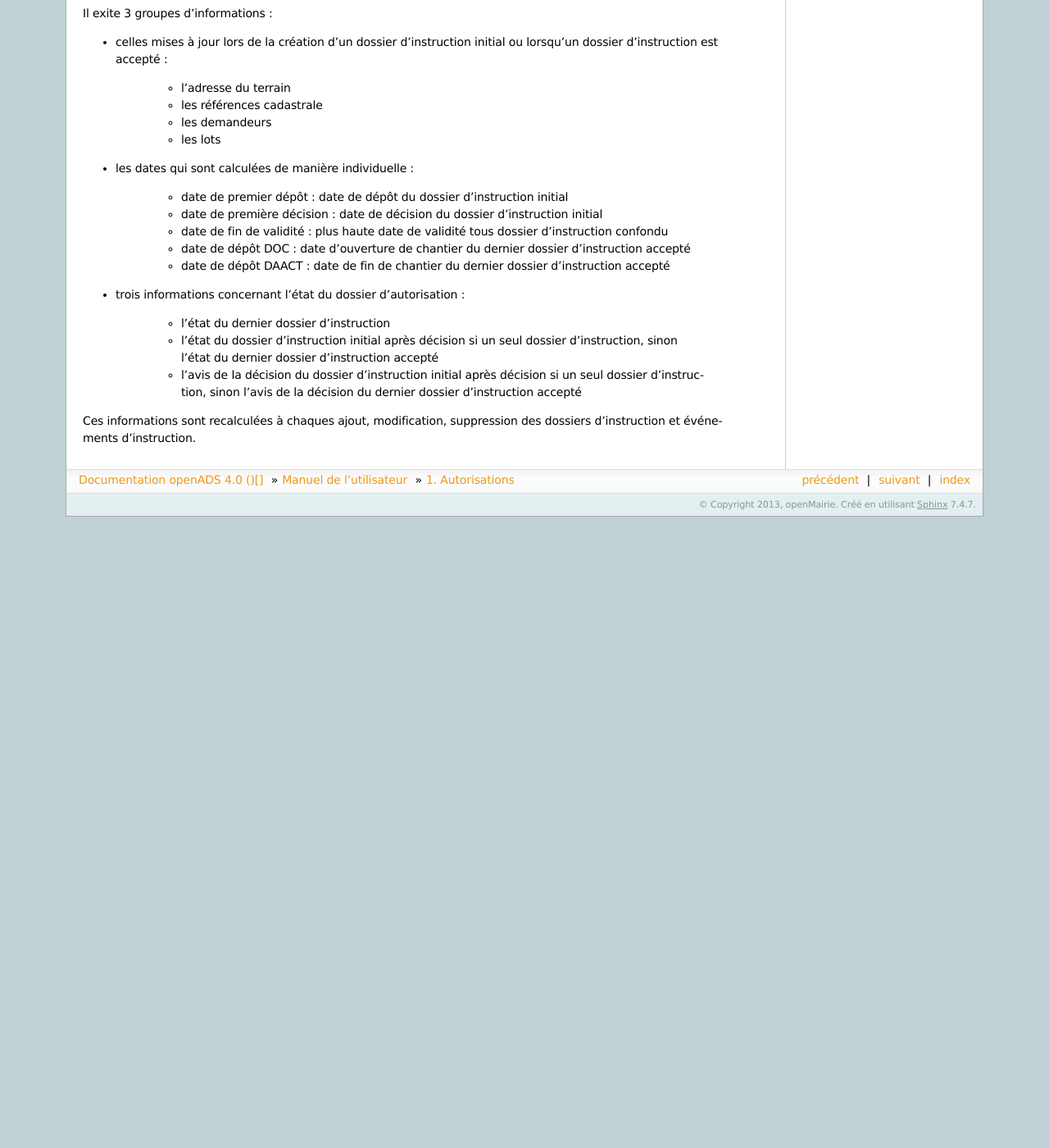
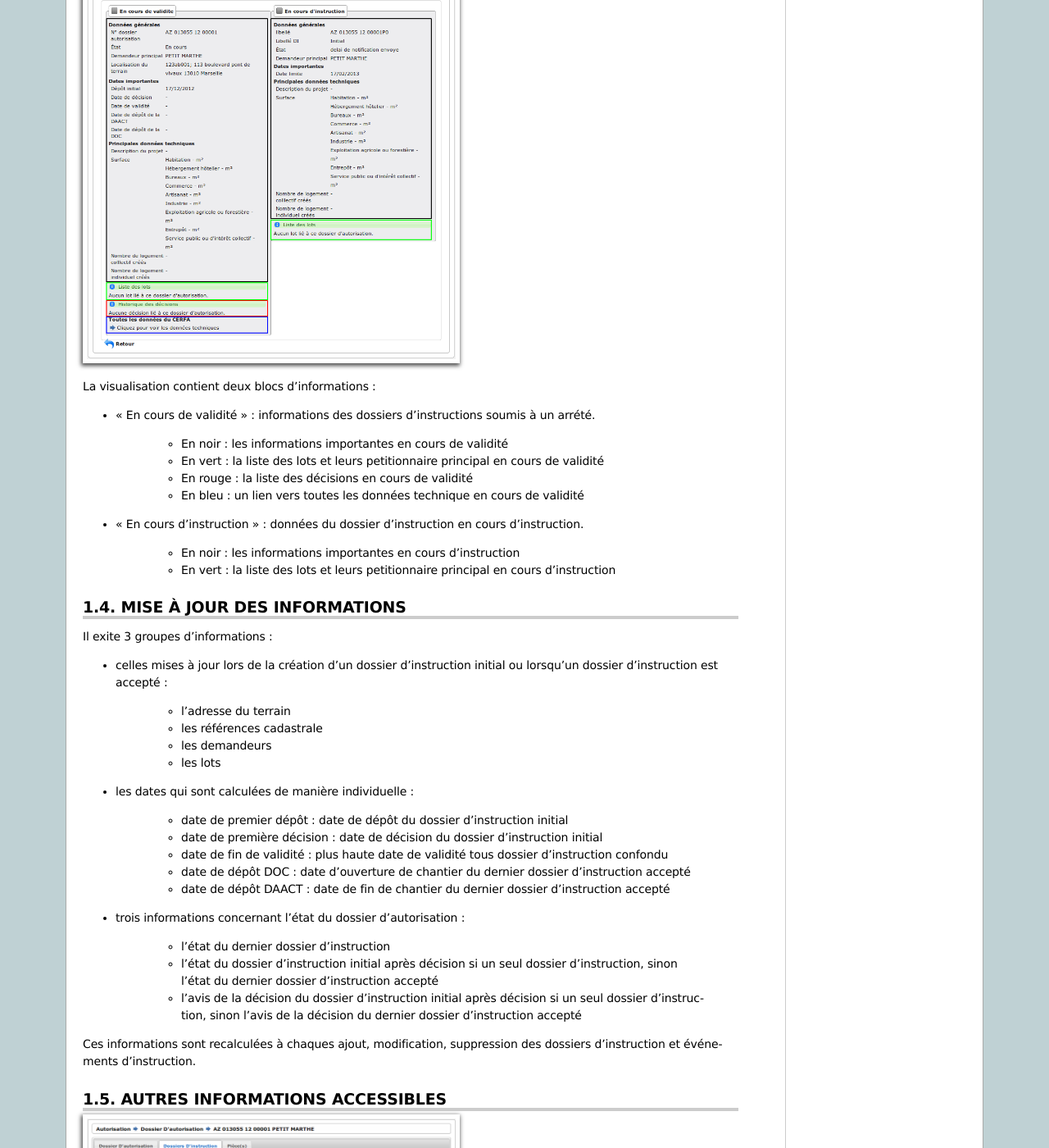
Before and after one commit to mpavaux/openads-documentation, a Sphinx documentation site: the page built from source/manuel_utilisateur/autorisations.rst, in a window 1280 px wide and 1400 px high, scrolled down 694 px. Shown: the whole window at 82% size. Built offline with Sphinx 7.4.7, drawn with Linux system fonts in a browser that asks for light colours; before the commit the page ends 1324 px from its top, so only the background shows below that; some of the changed text lies outside the part shown.

Commit message:
Modifcation de la partie concernant les dossiers d'autorisation.

```diff
--- a/source/manuel_utilisateur/autorisations.rst
+++ b/source/manuel_utilisateur/autorisations.rst
@@ -3,6 +3,12 @@
 #############
 Autorisations
 #############
+
+Introduction
+============
+
+Le dossier d'autorisation contient l'ensemble des informations en cours de
+validité des dossiers d'instruction qui lui sont liés.
 
 Liste des dossiers d'autorisation
 =================================
@@ -36,12 +42,22 @@
 Visualisation des dossiers d'autorisation
 =========================================
 
-XXX capture du dossier d'autorisation
+.. image:: ../manuel_utilisateur/autorisation_visualisation.png
 
 La visualisation contient deux blocs d'informations :
 
 - "En cours de validité" : informations des dossiers d'instructions soumis à un arrété.
+
+    * En noir : les informations importantes en cours de validité
+    * En vert : la liste des lots et leurs petitionnaire principal en cours de validité
+    * En rouge : la liste des décisions en cours de validité
+    * En bleu : un lien vers toutes les données technique en cours de validité
+
 - "En cours d'instruction" : données du dossier d'instruction en cours d'instruction.
+
+    * En noir : les informations importantes en cours d'instruction
+    * En vert : la liste des lots et leurs petitionnaire principal en cours d'instruction
+
 
 Mise à jour des informations
 ============================
@@ -70,3 +86,14 @@
     - l'avis de la décision du dossier d'instruction initial après décision si un seul dossier d'instruction, sinon l'avis de la décision du dernier dossier d'instruction accepté
 
 Ces informations sont recalculées à chaques ajout, modification, suppression des dossiers d'instruction et événements d'instruction.
+
+Autres informations accessibles
+===============================
+
+.. image:: ../manuel_utilisateur/autorisation_liste_di.png
+
+Liste des dossiers d'instruction liés au dossier d'autorisation (voir :ref:`instruction`).
+
+.. image:: ../manuel_utilisateur/autorisation_liste_pieces.png
+
+Liste des pièces liées au dossier d'autorisation.
```
Also changed, not shown: source/manuel_utilisateur/autorisation_liste_di.png (added), source/manuel_utilisateur/autorisation_liste_pieces.png (added), source/manuel_utilisateur/autorisation_visualisation.png (added).
